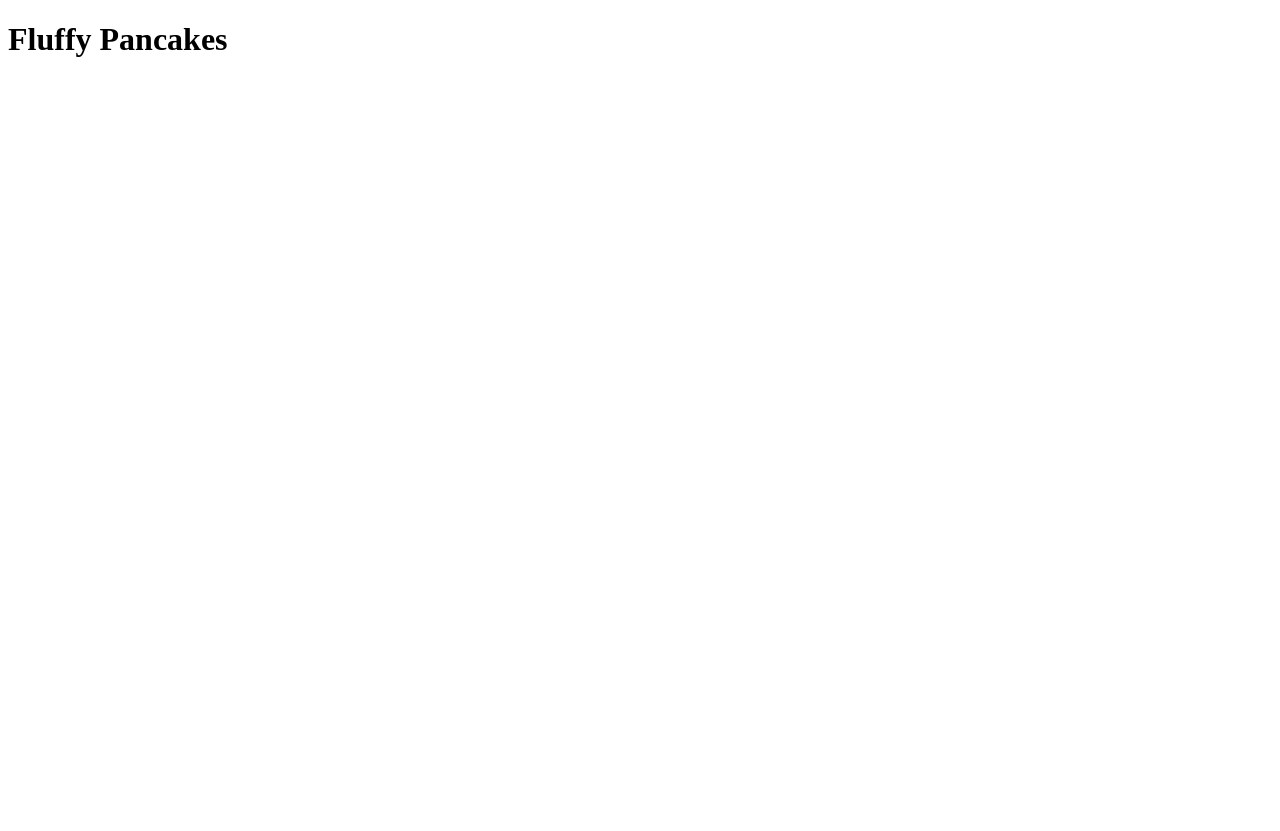
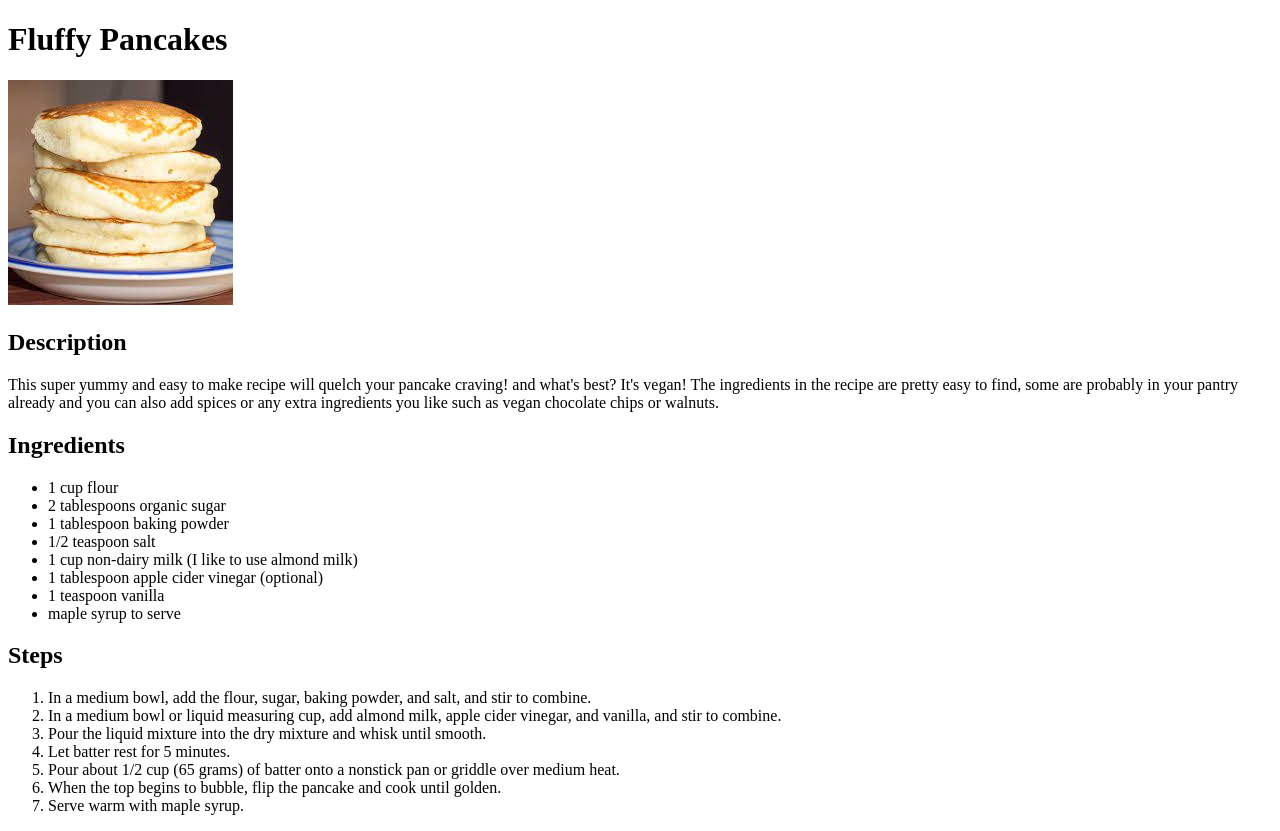
Before and after one commit to Volcomix13/odin-recipes, a plain HTML site: page recipes/fluffy-pancakes.html in a window 1280 px wide. Before the commit the page ends 800 px from the top, so only its background shows below. Drawn offline with Linux system fonts and the light colour scheme.

Commit message:
Edit fluffy pancakes and create healthy-bowl.html and just-egg-scramble.html

```diff
--- a/recipes/fluffy-pancakes.html
+++ b/recipes/fluffy-pancakes.html
@@ -6,5 +6,35 @@
     </head>
     <body>
         <h1>Fluffy Pancakes</h1>
+        <img src="../fluffypancakes.jpeg" alt="golden fluffy pancakes">
+        <h2>Description</h2>
+        <p>This super yummy and easy to make recipe will quelch your pancake craving!
+            and what's best? It's vegan! The ingredients in the recipe are pretty easy to find,
+            some are probably in your pantry already and you can also add spices or any extra
+            ingredients you like such as vegan chocolate chips or walnuts.
+        </p>
+        <h2>Ingredients</h2>
+        <ul>
+            <li> 1 cup flour</li>
+            <li>2 tablespoons organic sugar</li>
+            <li>1 tablespoon baking powder</li>
+            <li>1/2 teaspoon salt</li>
+            <li>1 cup non-dairy milk (I like to use almond milk)</li>
+            <li>1 tablespoon apple cider vinegar (optional)</li>
+            <li>1 teaspoon vanilla</li>
+            <li>maple syrup to serve</li>
+        </ul>
+        <h2>Steps</h2>
+        <ol>
+            <li>In a medium bowl, add the flour, sugar, baking powder, and salt, and stir to combine.</li>
+            <li>In a medium bowl or liquid measuring cup, add almond milk, apple cider vinegar, and vanilla, and stir to combine.</li>
+            <li>Pour the liquid mixture into the dry mixture and whisk until smooth.</li>
+            <li>Let batter rest for 5 minutes.</li>
+            <li>Pour about 1/2 cup (65 grams) of batter onto a nonstick pan or griddle over medium heat.</li>
+            <li>When the top begins to bubble, flip the pancake and cook until golden.</li>
+            <li>Serve warm with maple syrup.</li>
+        </ol>
+
+
     </body>
 </html>
```
Also changed, not shown: fluffypancakes.jpeg (added), recipes/healthy-bowl.html (added), recipes/just-egg-scramble.html (added).
